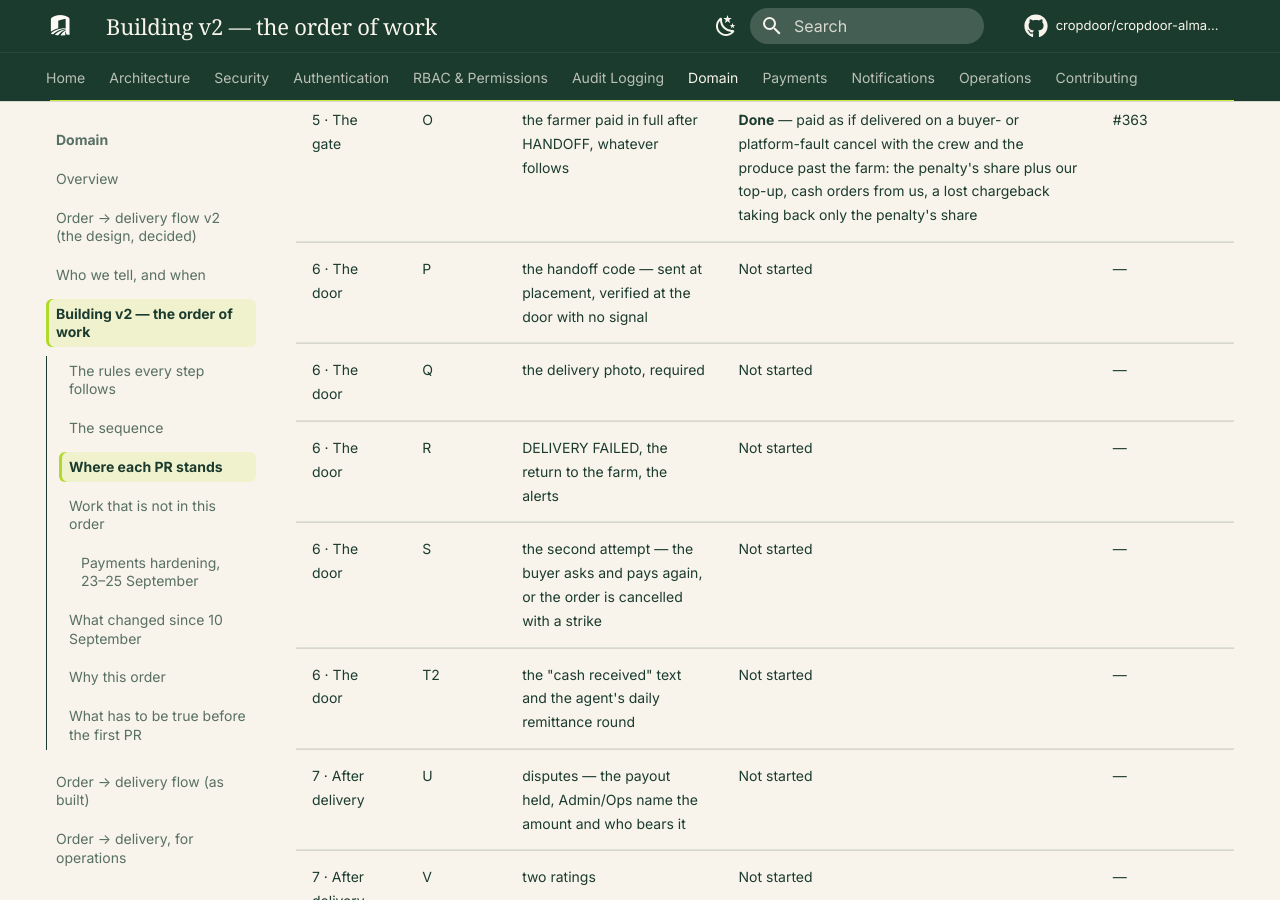
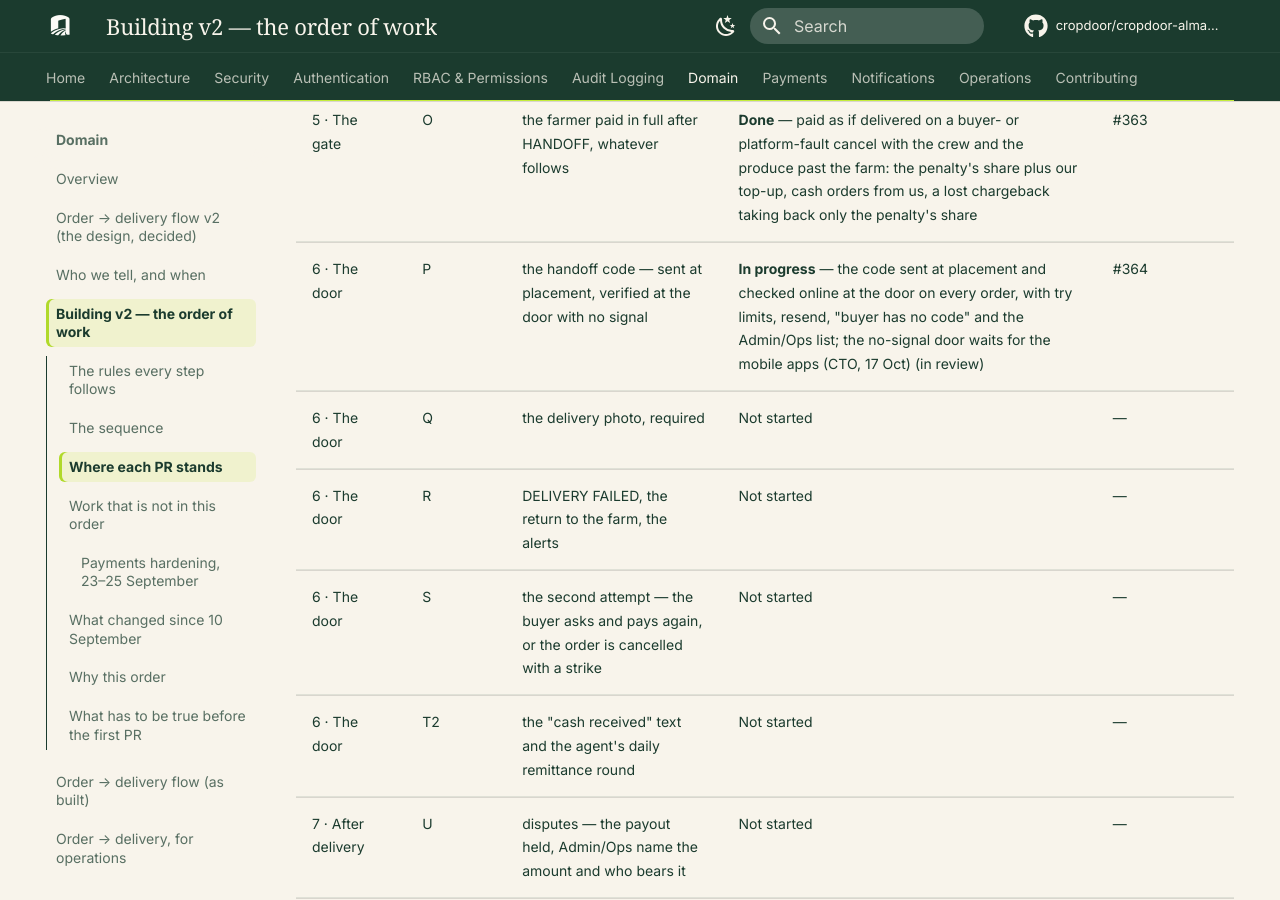
Before and after one commit to cropdoor/cropdoor-almanac, an MkDocs documentation site: the page built from docs/domain/order-delivery-flow-v2-build-order.md, in a window 1280 px wide and 900 px high, scrolled down 8010 px. Built offline with MkDocs 1.6.1 and Material for MkDocs 9.7.7, drawn with Linux system fonts in a browser that asks for light colours; some web fonts are replaced; comment, search, counter and statistics services are not loaded.

Commit message:
build order: P in review (#364)

```diff
--- a/docs/domain/order-delivery-flow-v2-build-order.md
+++ b/docs/domain/order-delivery-flow-v2-build-order.md
@@ -76,7 +76,7 @@ The one place that says what is finished. A PR is **Done** only once it is merge
 | 5 · The gate | M | HANDOFF by the farmer, IN TRANSIT by the delivery agent, and the alert between them | **Done** — the HANDED_OFF state, the farmer's HANDOFF tap and IN TRANSIT only after it (M1); the Admin/Ops alert after an hour and the trip label (M2) | #357, #358 |
 | 5 · The gate | N | COLLECTION FAILED — reasons, the check made void, retry through READY | **Done** — the delivery agent's COLLECTION FAILED, the farm strike, the crew released, the check made void and the retry through READY (N1); the messages to the buyer, the farm and the field agents (N2) | #361, #362 |
 | 5 · The gate | O | the farmer paid in full after HANDOFF, whatever follows | **Done** — paid as if delivered on a buyer- or platform-fault cancel with the crew and the produce past the farm: the penalty's share plus our top-up, cash orders from us, a lost chargeback taking back only the penalty's share | #363 |
-| 6 · The door | P | the handoff code — sent at placement, verified at the door with no signal | Not started | — |
+| 6 · The door | P | the handoff code — sent at placement, verified at the door with no signal | **In progress** — the code sent at placement and checked online at the door on every order, with try limits, resend, "buyer has no code" and the Admin/Ops list; the no-signal door waits for the mobile apps (CTO, 17 Oct) (in review) | #364 |
 | 6 · The door | Q | the delivery photo, required | Not started | — |
 | 6 · The door | R | DELIVERY FAILED, the return to the farm, the alerts | Not started | — |
 | 6 · The door | S | the second attempt — the buyer asks and pays again, or the order is cancelled with a strike | Not started | — |
```
